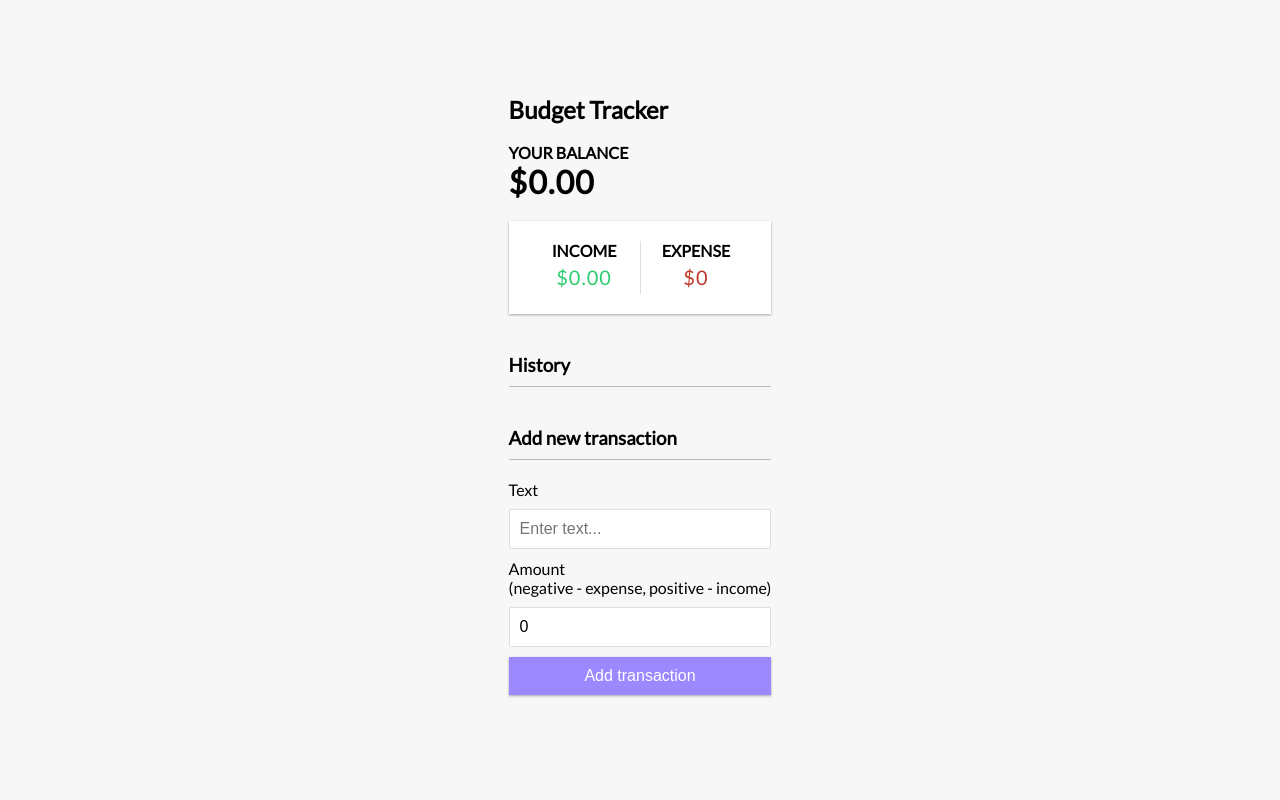
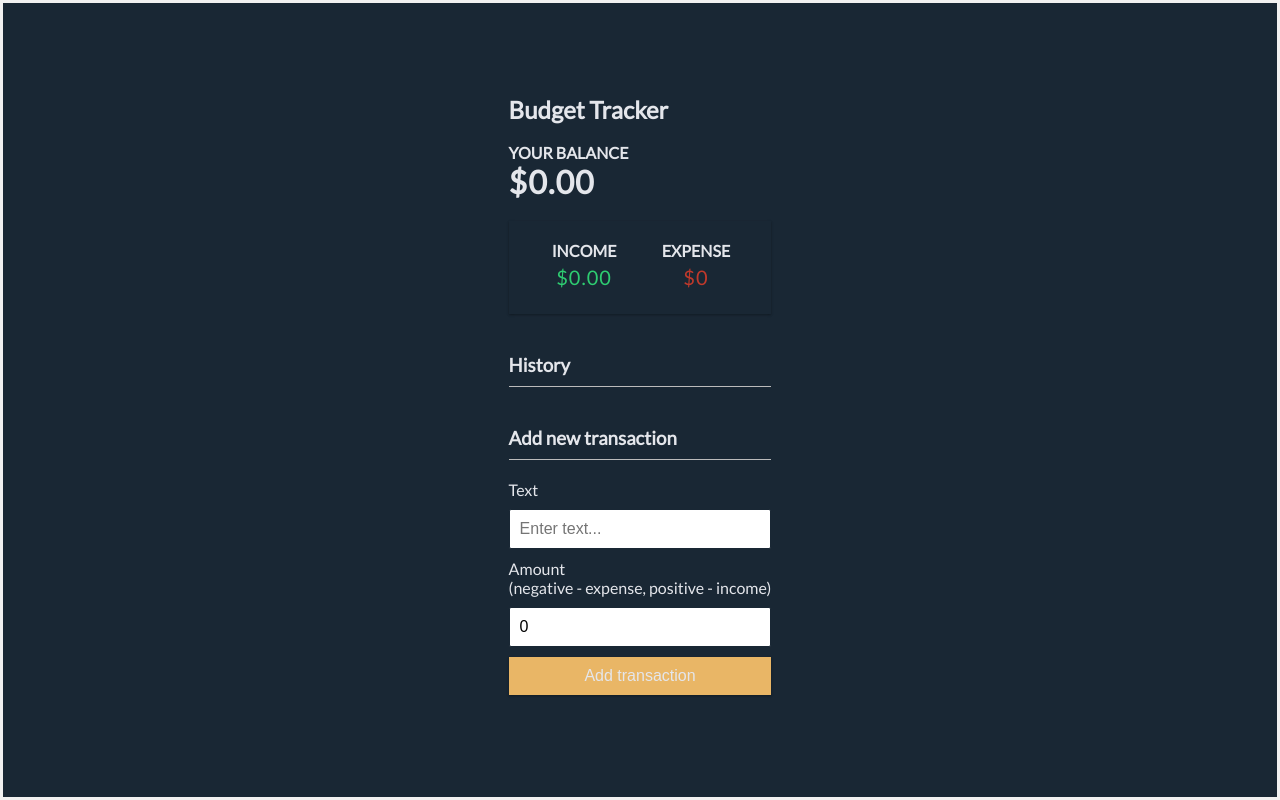
Before and after one commit to kelliksimons/Budget-Tracker, a React (Create React App) app: page / in a window 1280 px wide. Built offline with nearby package versions, Linux system fonts and the light colour scheme.

Commit message:
design additions

```diff
--- a/src/App.css
+++ b/src/App.css
@@ -1,6 +1,7 @@
 @import url('https://fonts.googleapis.com/css?family=Lato&display=swap');
 
 :root {
+
   --box-shadow: 0 1px 3px rgba(0, 0, 0, 0.12), 0 1px 2px rgba(0, 0, 0, 0.24);
 }
 
@@ -9,7 +10,9 @@
 }
 
 body {
-  background-color: #f7f7f7;
+  border: 3px solid #f1f1f1;
+  color: #E4E6EB;
+  background-color: #192734;
   display: flex;
   flex-direction: column;
   align-items: center;
@@ -25,23 +28,27 @@ body {
 }
 
 h1 {
+  color: #E4E6EB;
   letter-spacing: 1px;
   margin: 0;
 }
 
 h3 {
+  color: #E4E6EB;
   border-bottom: 1px solid #bbb;
   padding-bottom: 10px;
   margin: 40px 0 10px;
 }
 
 h4 {
+  color: #E4E6EB;
   margin: 0;
   text-transform: uppercase;
 }
 
 .inc-exp-container {
-  background-color: #fff;
+  color: #E4E6EB;
+  background-color: #192734;
   box-shadow: var(--box-shadow);
   padding: 20px;
   display: flex;
@@ -55,7 +62,7 @@ h4 {
 }
 
 .inc-exp-container > div:first-of-type {
-  border-right: 1px solid #dedede;
+  border-right: 1px solid #192734;
 }
 
 .money {
@@ -79,7 +86,7 @@ label {
 
 input[type='text'],
 input[type='number'] {
-  border: 1px solid #dedede;
+  border: 1px solid #192734;
   border-radius: 2px;
   display: block;
   font-size: 16px;
@@ -88,10 +95,11 @@ input[type='number'] {
 }
 
 .btn {
+
   cursor: pointer;
-  background-color: #9c88ff;
+  background-color: #E9b666;
   box-shadow: var(--box-shadow);
-  color: #fff;
+  color: #E4E6EB;
   border: 0;
   display: block;
   font-size: 16px;
@@ -112,9 +120,9 @@ input[type='number'] {
 }
 
 .list li {
-  background-color: #fff;
+  background-color: #192734;
   box-shadow: var(--box-shadow);
-  color: #333;
+  color: #E4E6EB;
   display: flex;
   justify-content: space-between;
   position: relative;
@@ -134,7 +142,7 @@ input[type='number'] {
   cursor: pointer;
   background-color: #e74c3c;
   border: 0;
-  color: #fff;
+  color: #192734;
   font-size: 20px;
   line-height: 20px;
   padding: 2px 5px;
```
